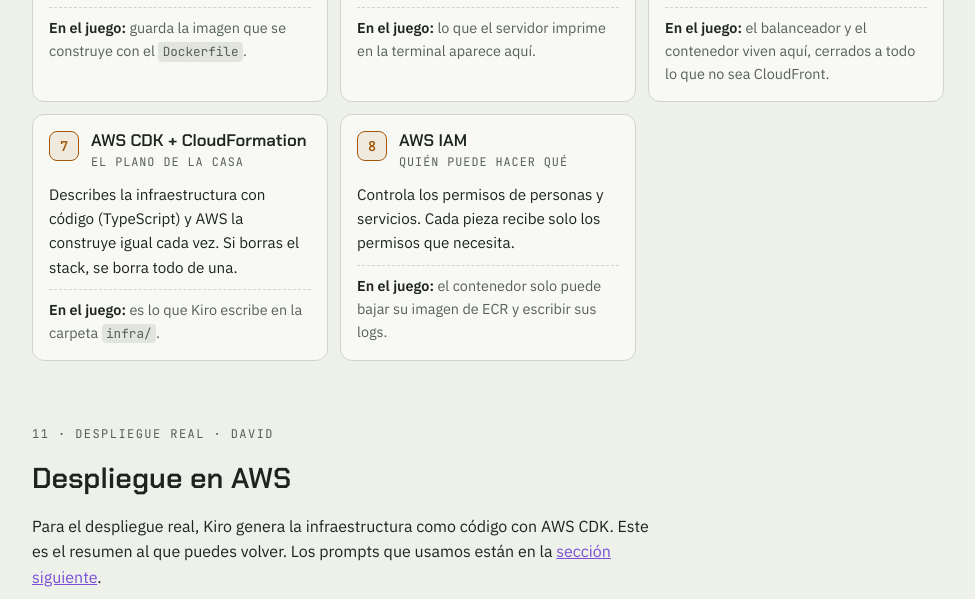
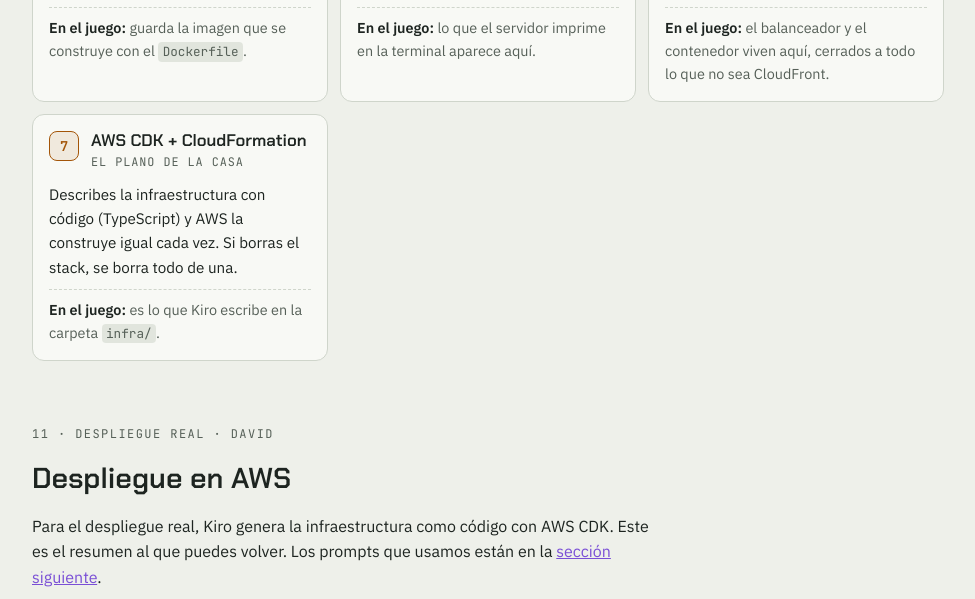
Before and after one commit to JoseMP05/kiro-local-to-aws, a website: page charla/index.html in a window 1280 px wide. Shown: the part 7271-7870 px from the top of the page, without its empty margins (286-1261 px from the left). Drawn offline with Linux system fonts and the light colour scheme.

Commit message:
docs(charla): remove IAM card from AWS services

```diff
--- a/charla/index.html
+++ b/charla/index.html
@@ -388,11 +388,6 @@ npm start</pre>
           <p>Describes la infraestructura con código (TypeScript) y AWS la construye igual cada vez. Si borras el stack, se borra todo de una.</p>
           <p class="in-game"><b>En el juego:</b> es lo que Kiro escribe en la carpeta <code>infra/</code>.</p>
         </article>
-        <article class="card svc">
-          <div class="svc-head"><span class="svc-n">8</span><div><h3>AWS IAM</h3><p class="svc-role">Quién puede hacer qué</p></div></div>
-          <p>Controla los permisos de personas y servicios. Cada pieza recibe solo los permisos que necesita.</p>
-          <p class="in-game"><b>En el juego:</b> el contenedor solo puede bajar su imagen de ECR y escribir sus logs.</p>
-        </article>
       </div>
     </section>
 
```
